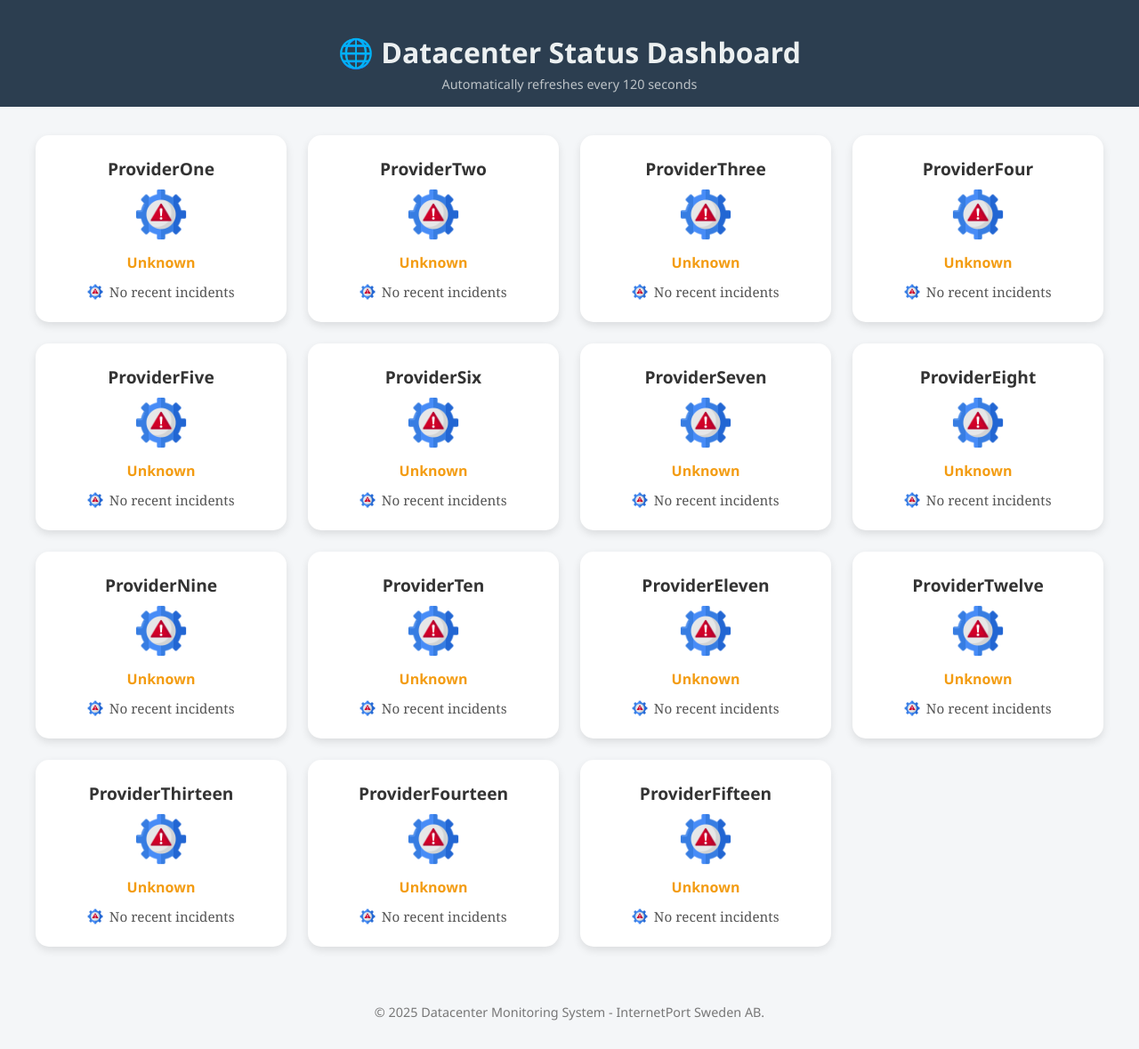
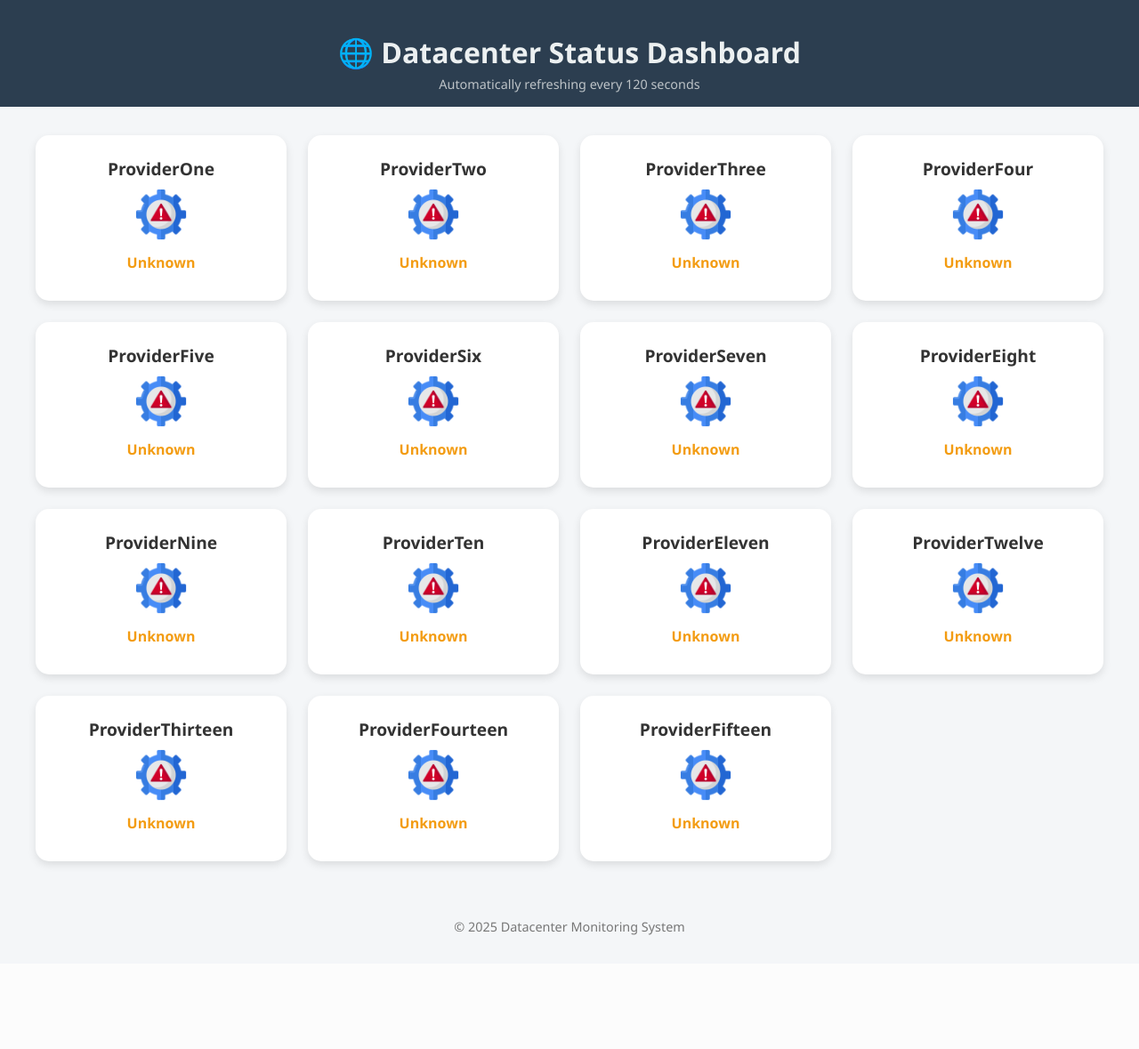
Before and after one commit to tcomes247/datacenter-dashboard, a FastAPI app: page / in a window 1280 px wide. Shown: the whole page at 89% size. After the commit the page ends 1051 px from the top, so only its background shows below. Run offline with FastAPI, Linux system fonts and the light colour scheme; data comes from the database, SQL or seed files in the repository.

Commit message:
Update dashboard.html

```diff
--- a/templates/dashboard.html
+++ b/templates/dashboard.html
@@ -91,6 +91,8 @@
       justify-content: center;
       align-items: center;
       gap: 0.4rem;
+      text-align: center;
+      flex-wrap: wrap;
     }
 
     .incident img {
@@ -109,7 +111,7 @@
 <body>
   <header>
     <h1>🌐 Datacenter Status Dashboard</h1>
-    <p id="refresh-text">Automatically refreshes every 120 seconds</p>
+    <p id="refresh-text">Automatically refreshing every 120 seconds</p>
   </header>
 
   <div class="grid-container" id="statusGrid">
@@ -117,7 +119,7 @@
   </div>
 
   <footer>
-    &copy; <span id="year"></span> Datacenter Monitoring System - InternetPort Sweden AB.
+    &copy; <span id="year"></span> Datacenter Monitoring System
   </footer>
 
   <script>
@@ -134,25 +136,31 @@
           const card = document.createElement('div');
           card.className = 'card';
 
-          // Determine icon and color
-          let iconPath = '/static/Incident.png';
-          if (status.toLowerCase() === 'up') iconPath = '/static/Up.png';
-          else if (status.toLowerCase() === 'down') iconPath = '/static/Down.png';
+          // Determine main status icon
+          let statusIcon = '/static/Incident.png';
+          if (status.toLowerCase() === 'up') statusIcon = '/static/Up.png';
+          else if (status.toLowerCase() === 'down') statusIcon = '/static/Down.png';
 
           const statusClass =
             status.toLowerCase() === 'up' ? 'up' :
             status.toLowerCase() === 'down' ? 'down' :
             'unknown';
 
+          // Incident text — shown with the Incident icon only if there's content
+          const incidentHTML = subject && subject.trim() !== ''
+            ? `<div class="incident">
+                <img src="/static/Incident.png" alt="Incident" />
+                <span>${subject}</span>
+              </div>`
+            : '';
+
           card.innerHTML = `
             <div class="provider-name">${provider}</div>
-            <img src="${iconPath}" alt="${status}" class="status-icon" />
+            <img src="${statusIcon}" alt="${status}" class="status-icon" />
             <div class="status-text ${statusClass}">${status}</div>
-            <div class="incident">
-              <img src="/static/Incident.png" alt="Incident icon" />
-              <span>${subject || 'No recent incidents'}</span>
-            </div>
+            ${incidentHTML}
           `;
+
           grid.appendChild(card);
         });
       } catch (err) {
@@ -164,7 +172,7 @@
     fetchStatus();
     setInterval(fetchStatus, REFRESH_INTERVAL);
 
-    // Dynamic year in footer
+    // Dynamic year
     document.getElementById('year').textContent = new Date().getFullYear();
   </script>
 </body>
```
